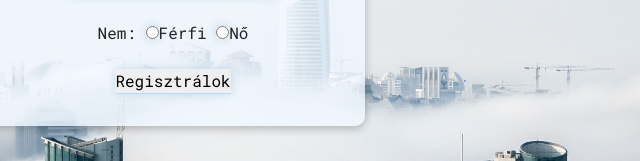
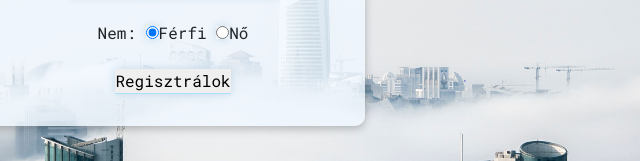
Before and after one commit to lorandkapusi/Osztott-Front-End, a plain HTML site: page register.html in a window 1280 px wide. Shown: the part 471-632 px from the top of the page, 467-1107 px from the left. Drawn offline with nearby package versions, Linux system fonts and the light colour scheme.

Commit message:
Update register.html

```diff
--- a/register.html
+++ b/register.html
@@ -67,7 +67,7 @@
                                 <span id="age_err">18 év alatt nem szavazhat!</span><br>
 
                             <label>Nem:</label>
-                                <input type="radio" name="gender" id="male" value="male">Férfi
+                                <input type="radio" name="gender" id="male" value="male" checked>Férfi
                                 <input type="radio" name="gender" id="female" value="female">Nő<br><br>
                                 <span id="gender_err">Válasszon az opciók közül</span>
                         <span class="format">
```
